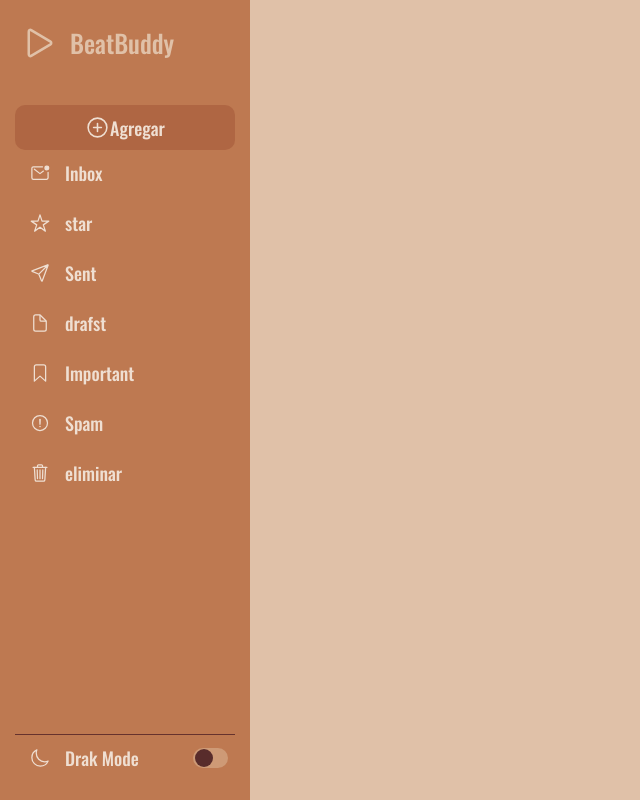
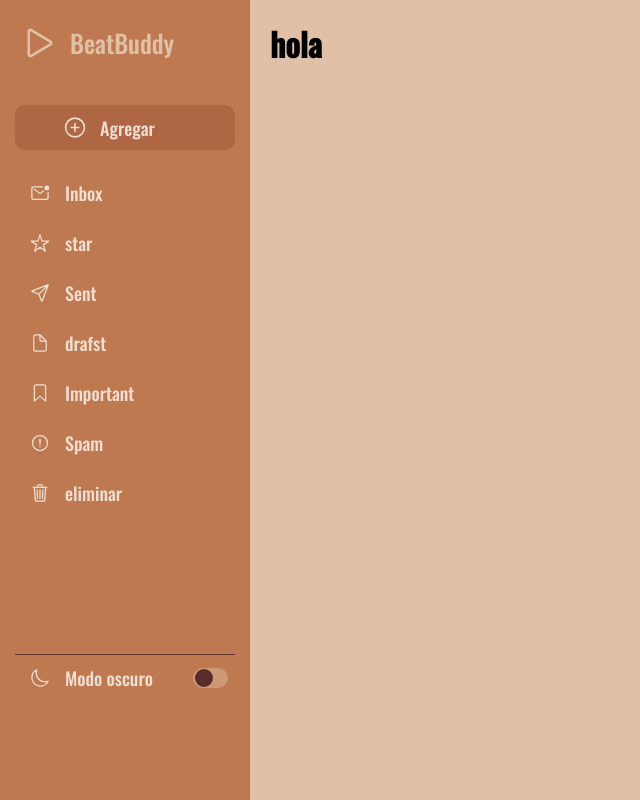
Before and after one commit to AngelRodas/killer_music.github.io, a PHP site: page / in a window 1280 px wide. Shown: the whole page, without its empty margins (0-640 px from the left). Run offline with PHP 8.4, Linux system fonts and the light colour scheme.

Commit message:
se repara y se cierra el div

```diff
--- a/css/main.css
+++ b/css/main.css
@@ -70,7 +70,7 @@ body{
     padding: 20px 15px;
     background-color: var(--fondo);
     color: var(--letra-c);
-    transition:width 0.5s ease,background-color 0.3s ease,left 0.5s ease;
+    transition: width 0.5s ease,background-color 0.3s ease,left 0.5s ease;
     z-index: 50;
 
 }
@@ -78,16 +78,14 @@ body{
 width: 80px;
 }
 .barra-lateral  span{
+    width: 100px;
+    white-space: nowrap;
     font-size: 18px;
     text-align: left;
     opacity: 1;
-    transition: opacity 0.5s ease, width 0.5s ease;
-    white-space: nowrap;
+    transition: opacity 0.5s ease,width 0.5s ease;
 }
-.barra-lateral .n-pagina span{
-    margin-left: 5px;
-    font-size: 25px;
-}
+
 .barra-lateral  span.oculto{
   opacity: 0;
   width: 0;
@@ -108,11 +106,16 @@ width: 80px;
     font-size: 40px;
     cursor: pointer;
 }
+.barra-lateral .n-pagina span{
+    margin-left: 5px;
+    font-size: 25px;
+}
 
 /* creamos boton para agregar algo nuevo */
 .barra-lateral .boton{
    width: 100%;
     height: 45px;
+    margin-bottom: 20px;
     display: flex;
     align-items: center;
     justify-content: center;
@@ -122,7 +125,7 @@ width: 80px;
     color: var(--texto);
 }
 .barra-lateral .boton ion-icon{
-min-width: 5opx;
+min-width: 50px;
 font-size: 25px;
 }
 
@@ -179,6 +182,7 @@ font-size: 25px;
 .barra-lateral .modo-oscuro{
     width: 100%;
     border-radius: 10px;
+    margin-bottom: 80px;
     display: flex;
     justify-content: space-between;
 
@@ -203,6 +207,7 @@ font-size: 25px;
     justify-content: center;
     min-width: 50px;
     height: 45px;
+    cursor: pointer;
 }
 .barra-lateral .modo-oscuro .base{
     position: relative;
@@ -234,9 +239,12 @@ main{
 main.min-main{
     margin-left: 80px;
 }
+
+
+
 /*------------------> Responsive*/
 @media (max-height: 660px){
-    .barra-lateral .n-pagina{
+    .barra-lateral .nombre-pagina{
         margin-bottom: 5px;
     }
     .barra-lateral .modo-oscuro{
--- a/index.html
+++ b/index.html
@@ -74,7 +74,7 @@
         <div class="modo-oscuro">
             <div class="info">
                 <ion-icon name="moon-outline"></ion-icon>
-                <span>Drak Mode</span>
+                <span>Modo oscuro</span>
             </div>
             <div class="switch">
                 <div class="base">
@@ -86,9 +86,10 @@
         </nav>
     </div>
     </div>
-
-
-
+</div>
+<main>
+    <h1>hola</h1>
+</main>
     <script  type = "module"  src = "https://unpkg.com/ionicons@7.1.0/dist/ionicons/ionicons.esm.js" > </script>
     <script  nomodule  src = "https://unpkg .com/ionicons@7.1.0/dist/ionicons/ionicons.js" > </script>
     <script src="js/main.js"></script>
```
Also changed, not shown: js/main.js (+28 -32 lines).
